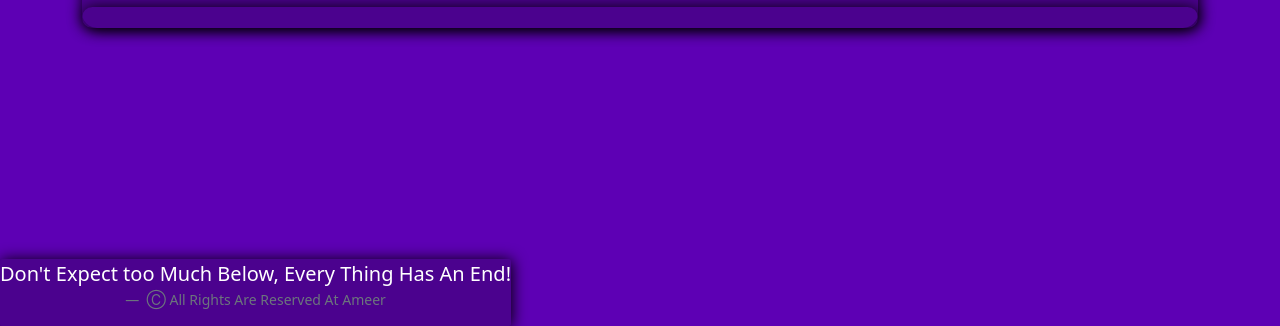
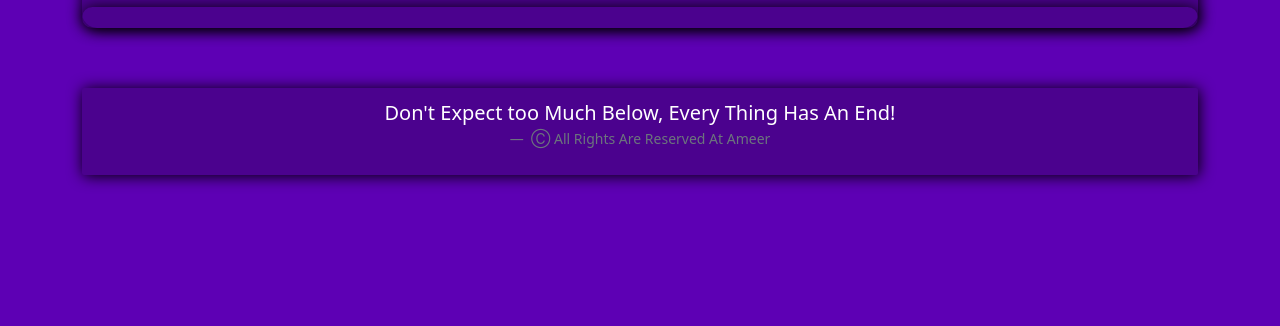
Before and after one commit to Ameer407/AstroAmeer, a plain HTML site: page index.html in a window 1280 px wide. Shown: the part 474-800 px from the top of the page. Drawn offline with nearby package versions, Linux system fonts and the light colour scheme.

Commit message:
Update Style.css

```diff
--- a/Style.css
+++ b/Style.css
@@ -82,7 +82,9 @@
     color: white;
     border-radius: 2px;
     box-shadow: 1px 1px 15px 0px black;
-    position: fixed;
-    bottom:0px;
-    left:0px;
+    position: relative;
+    bottom: 0;
+    width: 100%;
+    text-align: center;
+    padding: 10px;
   }
```
